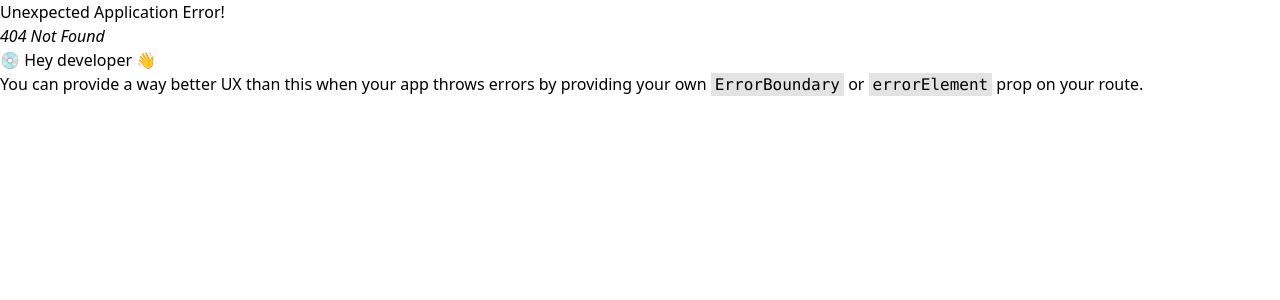
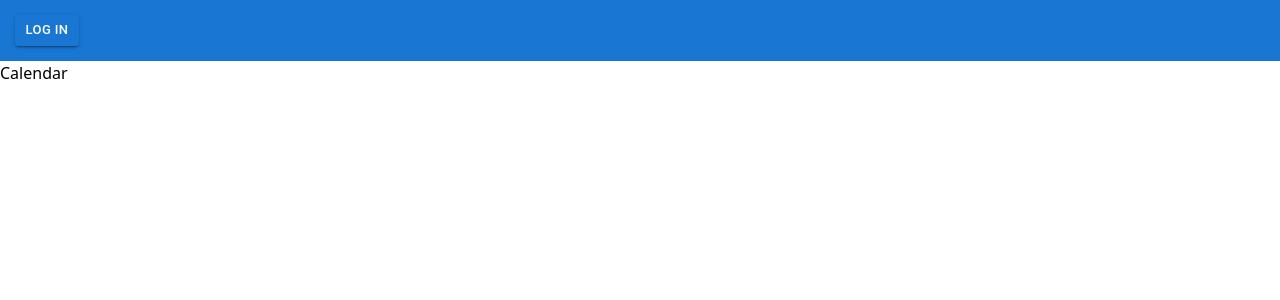
Before and after one commit to kalibria/Honda_tracker, a React (Create React App) app: page /booking-list in a window 1280 px wide. Before the commit this address had no page. Shown: the top 300 px of the page. Built offline with nearby package versions, Linux system fonts and the light colour scheme.

Commit message:
changed base url

```diff
--- a/src/auth/components/loginForm/LoginForm.tsx
+++ b/src/auth/components/loginForm/LoginForm.tsx
@@ -12,7 +12,7 @@ import { Loading } from 'src/commonComponents/Loading';
 
 import { myRtkQueryResultProcessor } from 'src/redux/rtkQueryResultProcessor';
 import { setCurrentUsername, setUserRole } from 'src/redux/userDataSlice';
-import { calendarPath } from 'src/router/rootConstants';
+import { bookingListPath } from 'src/router/rootConstants';
 import {
   useLazyGetUserQuery,
   useLazyStatusLoginQuery,
@@ -34,7 +34,7 @@ const LoginForm = () => {
 
   useEffect(() => {
     if (resultUser.isSuccess) {
-      navigate(location.state || calendarPath);
+      navigate(location.state || bookingListPath);
     }
   }, [location.state, navigate, resultUser.isSuccess]);
 
@@ -57,7 +57,7 @@ const LoginForm = () => {
   useEffect(() => {
     if (resultUser.isSuccess && resultUser.currentData) {
       dispatch(setUserRole(resultUser.currentData.user.roles));
-      redirect(calendarPath);
+      redirect(bookingListPath);
     }
   }, [resultUser.isSuccess, resultUser.currentData, dispatch, navigate]);
 
--- /dev/null
+++ b/src/booking-list/BookingList.tsx
@@ -0,0 +1,9 @@
+import React from 'react';
+
+export const BookingList = () => {
+  return (
+    <div>
+      <div>Calendar</div>
+    </div>
+  );
+};
--- /dev/null
+++ b/src/booking-list/constants.ts
@@ -0,0 +1 @@
+export const amountOfDays = 14;
--- a/src/calendar/Calendar.tsx
+++ /dev/null
@@ -1,11 +0,0 @@
-import React from 'react';
-import { Loading } from 'src/commonComponents/Loading';
-import { useGetMeQuery } from 'src/services/hondaApi';
-
-export const Calendar = () => {
-  return (
-    <div>
-      <div>Calendar</div>
-    </div>
-  );
-};
--- a/src/router/rootConstants.ts
+++ b/src/router/rootConstants.ts
@@ -4,7 +4,7 @@ export const welcomePath = '/welcome';
 
 export const loginPath = '/login';
 
-export const calendarPath = '/calendar';
+export const bookingListPath = '/booking-list';
 
 export const settingsPath = '/settings';
 
```
Also changed, not shown: src/router/root.tsx (+4 -4 lines).
